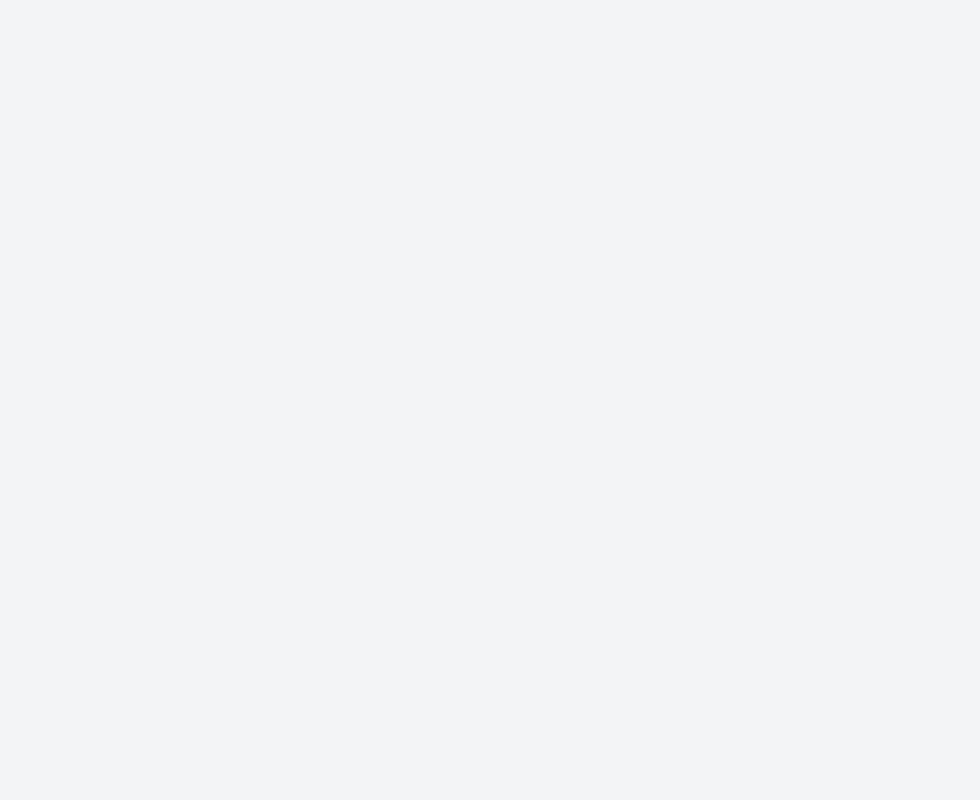
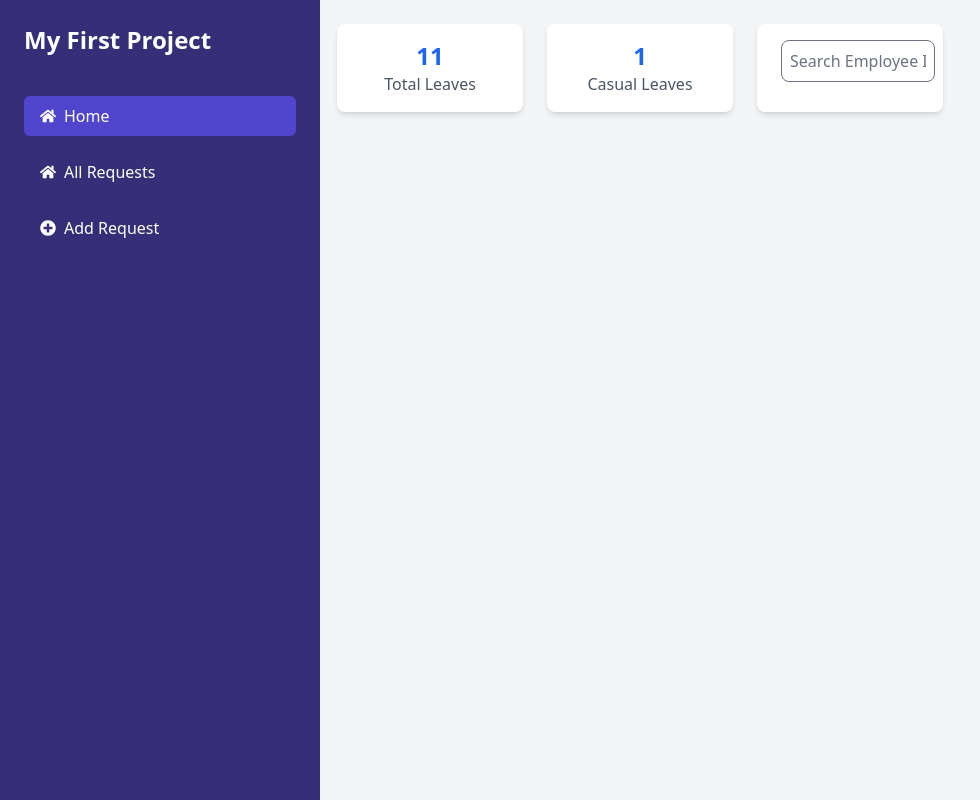
Before and after one commit to 123ramashish/insuranceService, a React (Vite) app in the folder client/: page /dashboard in a window 1280 px wide. Before the commit this address had no page. Shown: the whole page, without its empty margins (0-980 px from the left). Built offline with nearby package versions, Linux system fonts and the light colour scheme.

Commit message:
created dashboard

```diff
--- a/client/src/App.jsx
+++ b/client/src/App.jsx
@@ -2,6 +2,7 @@ import { BrowserRouter as Router, Route, Routes } from "react-router-dom";
 import SignupForm from "./components/SignupForm";
 import LoginForm from "./components/LoginForm";
 import Home from "./components/Home";
+import Dashboard from "./pages/Dashboard";
 
 function App() {
   return (
@@ -11,6 +12,7 @@ function App() {
           <Route path="/signup" element={<SignupForm />} />
           <Route path="/login" element={<LoginForm />} />
           <Route path="/" element={<Home />} />
+          <Route path="/dashboard" element={<Dashboard />} />
         </Routes>
       </div>
     </Router>
--- /dev/null
+++ b/client/src/components/MainContent.jsx
@@ -0,0 +1,27 @@
+import React from "react";
+
+function MainContent() {
+  return (
+    <div className="p-6 flex flex-col space-y-6">
+      <div className="flex space-x-6">
+        <div className="bg-white p-4 rounded-lg shadow-md flex-1 text-center">
+          <h2 className="text-2xl font-bold text-blue-600">11</h2>
+          <p className="text-gray-600">Total Leaves</p>
+        </div>
+        <div className="bg-white p-4 rounded-lg shadow-md flex-1 text-center">
+          <h2 className="text-2xl font-bold text-blue-600">1</h2>
+          <p className="text-gray-600">Casual Leaves</p>
+        </div>
+        <div className="bg-white p-4 rounded-lg shadow-md flex-1 text-center">
+          <input
+            type="text"
+            placeholder="Search Employee ID"
+            className="w-full p-2 border rounded-lg focus:outline-none focus:ring-2 focus:ring-blue-500 mx-2"
+          />
+        </div>
+      </div>
+    </div>
+  );
+}
+
+export default MainContent;
--- /dev/null
+++ b/client/src/components/Sidebar.jsx
@@ -0,0 +1,36 @@
+import React from "react";
+import { FaHome, FaPlusCircle } from "react-icons/fa";
+
+function Sidebar() {
+  return (
+    <div className="bg-indigo-900 text-white w-80 p-6 flex flex-col absolute left-0 h-full">
+      <div className="text-2xl font-bold mb-10">My First Project</div>
+
+      <nav className="flex flex-col space-y-4">
+        <a
+          href="#"
+          className="flex items-center space-x-2 py-2 px-4 bg-indigo-700 rounded-md"
+        >
+          <FaHome />
+          <span>Home</span>
+        </a>
+        <a
+          href="#"
+          className="flex items-center space-x-2 py-2 px-4 hover:bg-indigo-700 rounded-md"
+        >
+          <FaHome />
+          <span>All Requests</span>
+        </a>
+        <a
+          href="#"
+          className="flex items-center space-x-2 py-2 px-4 hover:bg-indigo-700 rounded-md"
+        >
+          <FaPlusCircle />
+          <span>Add Request</span>
+        </a>
+      </nav>
+    </div>
+  );
+}
+
+export default Sidebar;
--- /dev/null
+++ b/client/src/pages/Dashboard.jsx
@@ -0,0 +1,17 @@
+import React from "react";
+import Sidebar from "../components/Sidebar";
+import MainContent from "../components/MainContent";
+
+function Dashboard() {
+  return (
+    <div className="flex min-h-screen bg-gray-100">
+      <Sidebar />
+
+      <div className="flex flex-col w-full">
+        <MainContent />
+      </div>
+    </div>
+  );
+}
+
+export default Dashboard;
```
